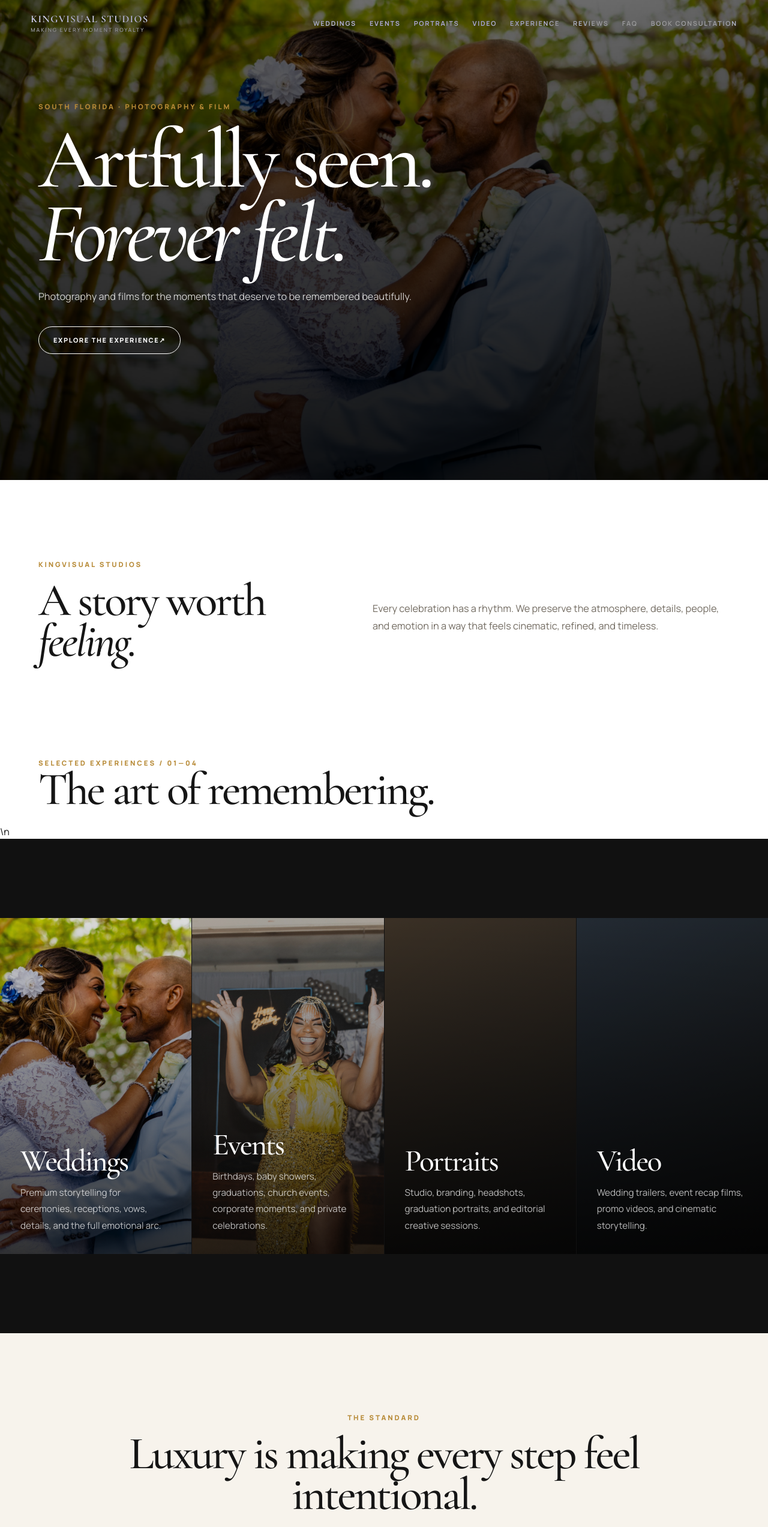
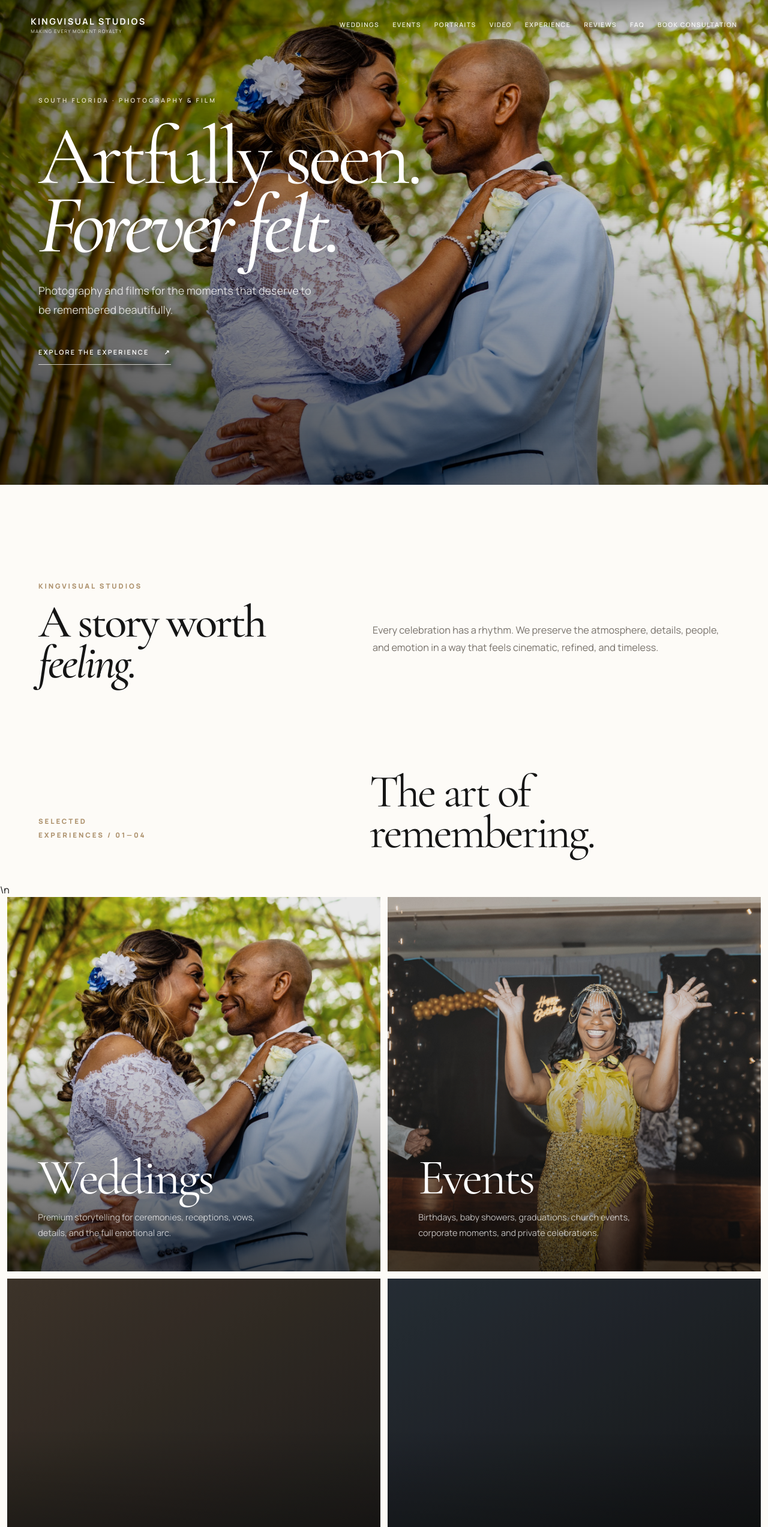
Before and after one commit to jahmanifairweather-design/kvs-production, a plain HTML site: page index.html in a window 1280 px wide. Shown: the top 2545 px of the page at 60% size. Drawn offline with nearby package versions, Linux system fonts and the light colour scheme.

Commit message:
Design luxury editorial KVS homepage experience

```diff
--- a/assets/styles.css
+++ b/assets/styles.css
@@ -361,3 +361,47 @@ a:focus-visible,button:focus-visible,summary:focus-visible{outline:3px solid var
   html{scroll-behavior:auto}
   *,*::before,*::after{animation:none!important;transition:none!important}
 }
+
+/* KVS editorial experience — refined motion and visual hierarchy */
+:root{--cream:#f5f1e9;--gold:#ad916c;--muted:#77716a}
+html{scroll-behavior:smooth}
+body{background:#fdfbf7}
+.kvs-header{mix-blend-mode:normal;background:linear-gradient(to bottom,rgba(0,0,0,.28),transparent);padding:27px 0}
+.kvs-header.nav-compact{background:rgba(22,21,20,.91);backdrop-filter:blur(20px);-webkit-backdrop-filter:blur(20px)}
+.kvs-nav{font-size:.66rem;letter-spacing:.13em;font-weight:600}
+.brand strong{font-family:var(--font-sans);font-size:.91rem;font-weight:700;letter-spacing:.16em;text-transform:uppercase}
+.brand span{letter-spacing:.14em;font-size:.49rem}
+.nav-links a{transition:opacity .3s ease}
+.editorial-hero{min-height:100svh}
+.editorial-hero .hero-media{background-image:linear-gradient(90deg,rgba(0,0,0,.5),rgba(0,0,0,.05)),var(--hero-image);animation:heroDrift 18s ease-out forwards}
+.editorial-hero::after{background:linear-gradient(0deg,rgba(0,0,0,.48),transparent 58%)}
+.editorial-hero .hero-content{padding-bottom:clamp(85px,12vh,150px)}
+.editorial-hero h1{font-size:clamp(4.6rem,10.8vw,11.5rem);letter-spacing:-.047em;line-height:.82;max-width:1100px;font-weight:400}
+h1 em,h2 em{font-weight:400}
+.editorial-hero .eyebrow{color:#e9e0d1;letter-spacing:.3em;font-weight:600;font-size:.64rem;margin-bottom:30px}
+.editorial-hero p{font-size:clamp(.95rem,1.4vw,1.14rem);max-width:470px;line-height:1.8;margin-top:36px}
+.editorial-hero .btn{border-radius:0;border:0;border-bottom:1px solid rgba(255,255,255,.75);padding:12px 0;gap:25px;background:none;font-weight:600;letter-spacing:.2em}
+.editorial-hero .btn:hover{transform:none;background:none;color:#fff;opacity:.65}
+.manifesto-section{padding:clamp(115px,16vw,240px) 0}
+.manifesto-section .split{grid-template-columns:1.25fr .75fr;gap:clamp(35px,8vw,140px)}
+.manifesto-section h2{font-size:clamp(4rem,7.5vw,8rem);line-height:.92;font-weight:400}
+.manifesto-section p{font-size:1.1rem;line-height:2}
+.portfolio-heading{padding:20px 0 50px;display:flex;justify-content:space-between;align-items:end;gap:30px}
+.portfolio-heading h2{font-size:clamp(3.5rem,6vw,7rem);font-weight:400;margin:0;max-width:600px}
+.portfolio-heading .label{max-width:180px;line-height:2}
+.editorial-grid{gap:12px;background:#fdfbf7;padding:0 12px 12px;grid-template-columns:repeat(2,minmax(0,1fr))}
+.editorial-grid .category-card{min-height:78svh;padding:clamp(25px,4vw,70px)}
+.editorial-grid .category-card:nth-child(2),.editorial-grid .category-card:nth-child(4){transform:translateY(0)}
+.editorial-grid .category-card::before{transition:transform 1.4s cubic-bezier(.2,.7,.2,1);filter:saturate(.85)}
+.editorial-grid .category-card:hover::before{transform:scale(1.045)}
+.editorial-grid .category-card::after{background:linear-gradient(0deg,rgba(0,0,0,.68),transparent 60%)}
+.editorial-grid .category-card h3{font-size:clamp(3.6rem,6.5vw,7rem);font-weight:400;line-height:.9}
+.editorial-grid .category-card p{max-width:390px;line-height:1.8;font-size:.9rem}
+.editorial-finale{padding:clamp(130px,17vw,250px) 0;background:#eae3d7}
+.editorial-finale h2{font-weight:400;line-height:.95;font-size:clamp(4rem,8vw,9rem)}
+.editorial-finale .btn{border-radius:0;background:transparent;color:#171717;border:0;border-bottom:1px solid #171717;padding:14px 4px}
+.editorial-finale .btn:hover{transform:none;background:transparent;color:#171717;opacity:.6}
+.reveal{transform:translateY(28px);filter:none;transition:opacity .85s ease,transform .85s cubic-bezier(.2,.7,.2,1)}
+@media(max-width:1050px){.manifesto-section .split{grid-template-columns:1fr}}
+@media(max-width:720px){.editorial-hero h1{font-size:clamp(3.9rem,15vw,6rem)}.editorial-hero .hero-content{padding-bottom:105px}.portfolio-heading{display:block;padding-bottom:35px}.portfolio-heading h2{margin-top:20px}.editorial-grid{grid-template-columns:1fr;gap:8px;padding:0 8px 8px}.editorial-grid .category-card{min-height:67svh}.editorial-grid .category-card h3{font-size:clamp(3.5rem,13vw,5.5rem)}.manifesto-section{padding:100px 0}.editorial-finale{padding:110px 0}.editorial-hero .cta-row{display:flex}.editorial-hero .btn{width:auto}}
+@media(prefers-reduced-motion:reduce){html{scroll-behavior:auto}.hero-media,.page-hero-media{animation:none!important;transform:none!important}.reveal{opacity:1!important;transform:none!important;transition:none!important}.category-card::before{transition:none!important}}
```
